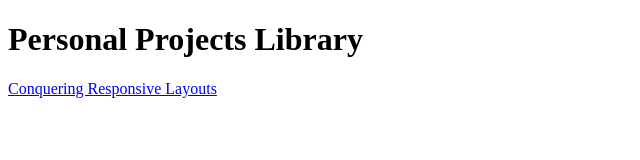
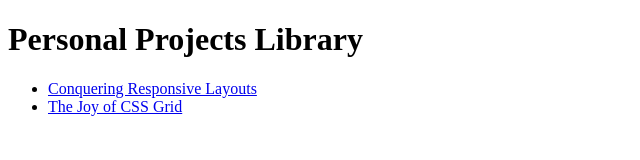
Before and after one commit to jenn-chav13/frontend-projects-library, a plain HTML site: page index.html in a window 1280 px wide. Shown: the whole page, without its empty margins (0-640 px from the left). Drawn offline with Linux system fonts and the light colour scheme.

Commit message:
The Joy of CSS Grid.

```diff
--- a/index.html
+++ b/index.html
@@ -8,6 +8,9 @@
 </head>
 <body>
     <h1>Personal Projects Library</h1>
-    <a href="./conquering-responsive-layouts/index.html">Conquering Responsive Layouts</a>
+    <ul>
+        <li><a href="./conquering-responsive-layouts/index.html">Conquering Responsive Layouts</a></li>
+        <li><a href="./the-joy-of-css-grid/index.html">The Joy of CSS Grid</a></li>
+    </ul>
 </body>
 </html>
```
